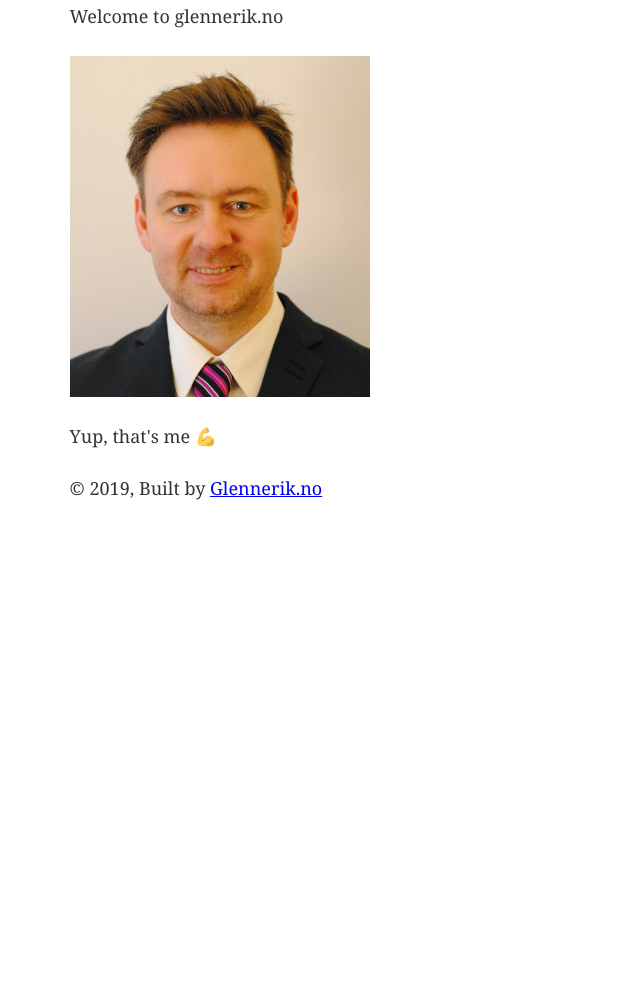
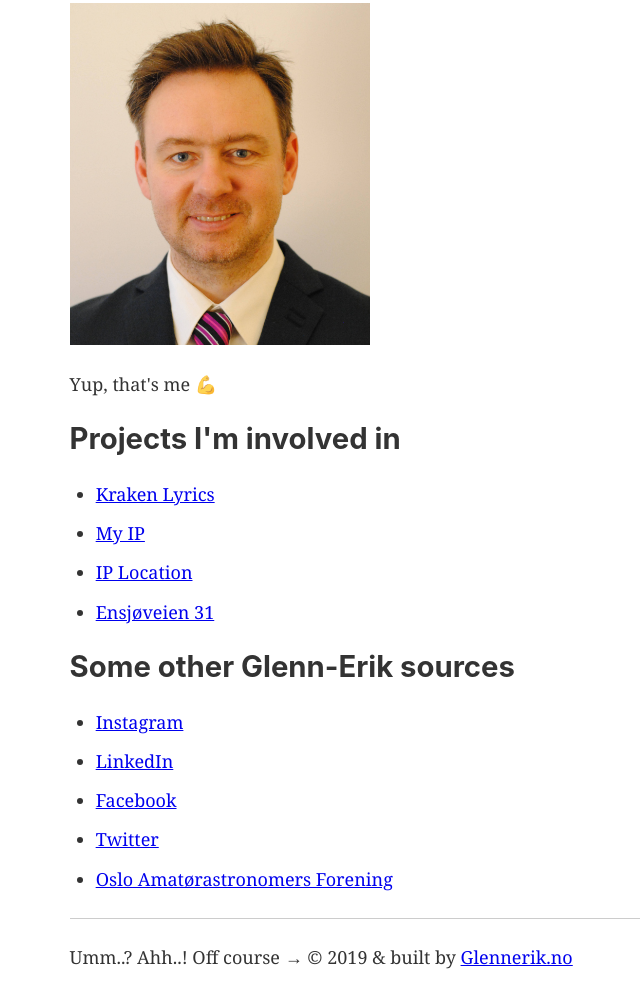
Before and after one commit to glennerik/glennerik.github.io, a Gatsby site: page / in a window 1280 px wide. Shown: the part 190-1186 px from the top of the page, without its empty margins (110-750 px from the left). Before the commit the page ends 800 px from the top, so only its background shows below. Built offline with nearby package versions, Linux system fonts and the light colour scheme; Gatsby itself is replaced by a stand-in of ours.

Commit message:
change index content

```diff
--- a/src/components/layout.js
+++ b/src/components/layout.js
@@ -36,9 +36,9 @@ const Layout = ({ children }) => {
       >
         <main>{children}</main>
         <footer>
-          © {new Date().getFullYear()}, Built by
-          {` `}
-          <a href="https://www.glennerik.no">Glennerik.no</a>
+          <hr />
+          Umm..? Ahh..! Off course &rarr; © {new Date().getFullYear()} &amp;
+          built by <a href="https://www.glennerik.no">Glennerik.no</a>
         </footer>
       </div>
     </>
--- a/src/pages/index.js
+++ b/src/pages/index.js
@@ -21,7 +21,6 @@ const IndexPage = () => (
     <h1>
       <Excl /> YO <Excl />
     </h1>
-    <p>Welcome to glennerik.no</p>
     <figure>
       <div style={{ maxWidth: `300px`, marginBottom: `1.45rem` }}>
         <Image />
@@ -30,6 +29,98 @@ const IndexPage = () => (
         Yup, that's me <Strong />
       </figcaption>
     </figure>
+    <h2>Projects I'm involved in</h2>
+    <ul>
+      <li>
+        <a
+          target="_blank"
+          href="https://www.krakenlyrics.com"
+          rel="noopener noreferrer"
+        >
+          Kraken Lyrics
+        </a>
+      </li>
+      <li>
+        <a
+          target="_blank"
+          href="https://www.myip.info"
+          rel="noopener noreferrer"
+        >
+          My IP
+        </a>
+      </li>
+      <li>
+        <a
+          target="_blank"
+          href="https://www.iplocation.info"
+          rel="noopener noreferrer"
+        >
+          IP Location
+        </a>
+      </li>
+      <li>
+        <a
+          target="_blank"
+          href="http://www.ensjoveien31.no"
+          rel="noopener noreferrer"
+        >
+          Ensjøveien 31
+        </a>
+      </li>
+    </ul>
+
+    <h2>Some other Glenn-Erik sources</h2>
+    <ul>
+      <li>
+        <a
+          target="_blank"
+          href="https://www.instagram.com/glennerik.no"
+          rel="noopener noreferrer"
+        >
+          Instagram
+        </a>
+      </li>
+
+      <li>
+        <a
+          target="_blank"
+          href="https://www.linkedin.com/in/glennerik/"
+          rel="noopener noreferrer"
+        >
+          LinkedIn
+        </a>
+      </li>
+
+      <li>
+        <a
+          target="_blank"
+          href="https://www.facebook.com/glenneriks"
+          rel="noopener noreferrer"
+        >
+          Facebook
+        </a>
+      </li>
+
+      <li>
+        <a
+          target="_blank"
+          href="https://twitter.com/glenneriks"
+          rel="noopener noreferrer"
+        >
+          Twitter
+        </a>
+      </li>
+
+      <li>
+        <a
+          target="_blank"
+          href="http://www.oafweb.org/"
+          rel="noopener noreferrer"
+        >
+          Oslo Amatørastronomers Forening
+        </a>
+      </li>
+    </ul>
   </Layout>
 )
 
```
